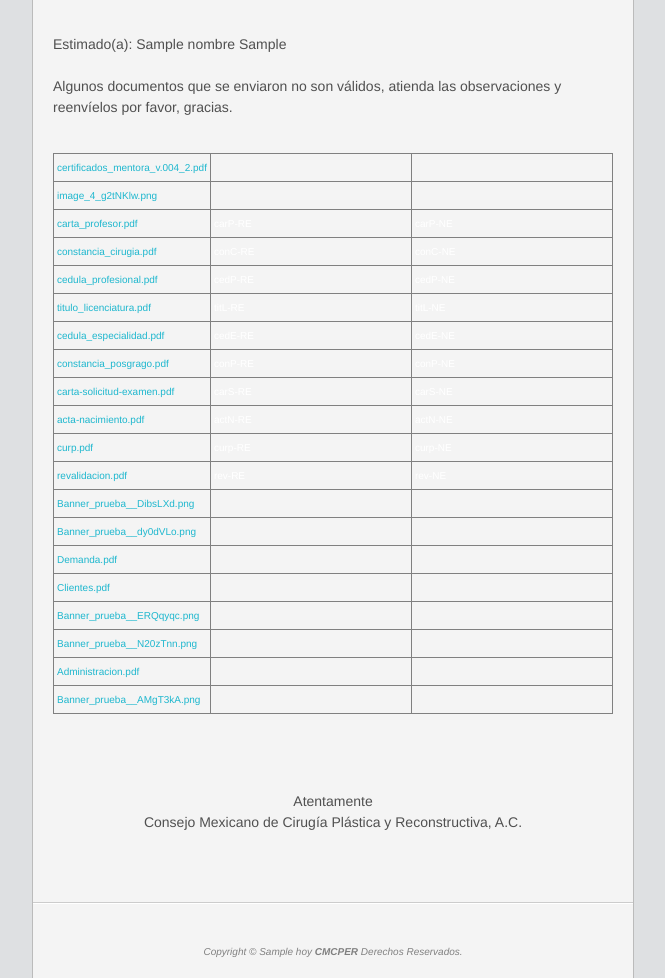
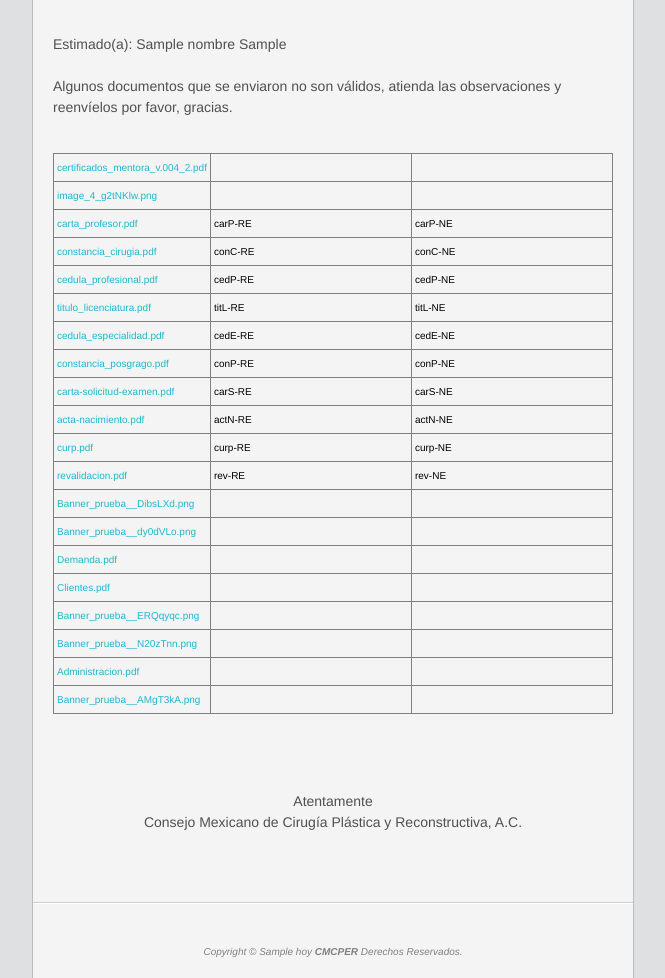
Before and after one commit to gbrlQuirozMB/cmcperBack, a Django app: template templates/emailDocsAR.html in a window 1280 px wide. Shown: the part 202-1180 px from the top of the page, without its empty margins (307-972 px from the left). Run offline with Django 3.2, Linux system fonts and the light colour scheme; data comes from the database, SQL or seed files in the repository; tables that the repository leaves empty hold one stand-in row (values such as "Sample post"); the template is opened without the code that fills it: values that come from a table or form of the project are taken from there, most other values are stand-ins (such as "Sample title", 1, 10 or a date in 2020); parts of the project's set-up code (start-up, migrations or seed data) failed here and were passed over.

Commit message:
UPDATED-> enviar correo de documentos-> CMCPER-86

```diff
--- a/templates/emailDocsAR.html
+++ b/templates/emailDocsAR.html
@@ -500,8 +500,8 @@
 														{% for rechazado in rechazados %}
 															<tr style="border: grey 1px solid;">
 																<td align="left" valign="top" width="20%"> <span style="font-size: 10px; color: #1EB7CE;"> {{rechazado.documento}} </span> </td>
-																<td align="left" valign="top" width="40%"> <span style="font-size: 10px; color: #FFFFFF;"> {{rechazado.rechazoEngargolado}} </span> </td>
-																<td align="left" valign="top" width="40%"> <span style="font-size: 10px; color: #FFFFFF;"> {{rechazado.notasEngargolado}} </span> </td>
+																<td align="left" valign="top" width="40%"> <span style="font-size: 10px; color: #000000;"> {{rechazado.rechazoEngargolado}} </span> </td>
+																<td align="left" valign="top" width="40%"> <span style="font-size: 10px; color: #000000;"> {{rechazado.notasEngargolado}} </span> </td>
 															</tr>
 														{% endfor %}
 													</table>
```
